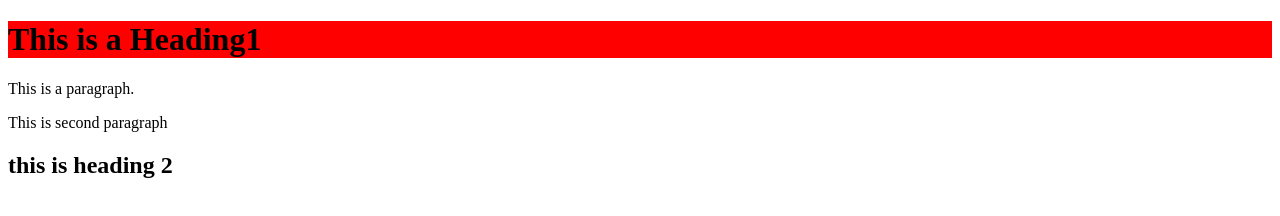
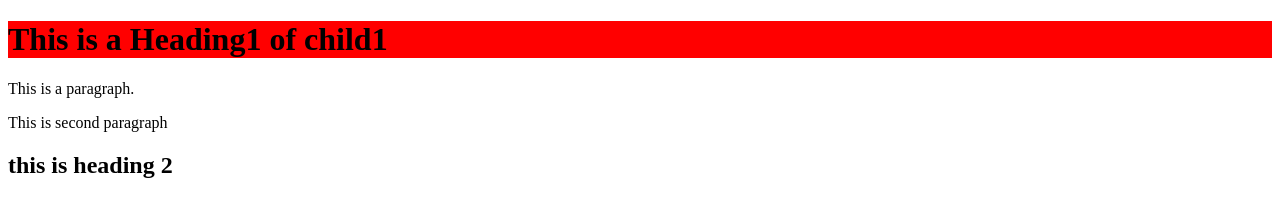
Before and after one commit to shru-01ti/shru-01ti.github.io, a plain HTML site: page index.html in a window 1280 px wide. Drawn offline with Linux system fonts and the light colour scheme.

Commit message:
child1 h1 is changed

```diff
--- a/index.html
+++ b/index.html
@@ -6,7 +6,7 @@
 </head>
 <body>
 
-<h1>This is a Heading1</h1>
+<h1>This is a Heading1 of child1</h1>
 <p>This is a paragraph.</p>
 <p>This is second paragraph</p>
 
```
